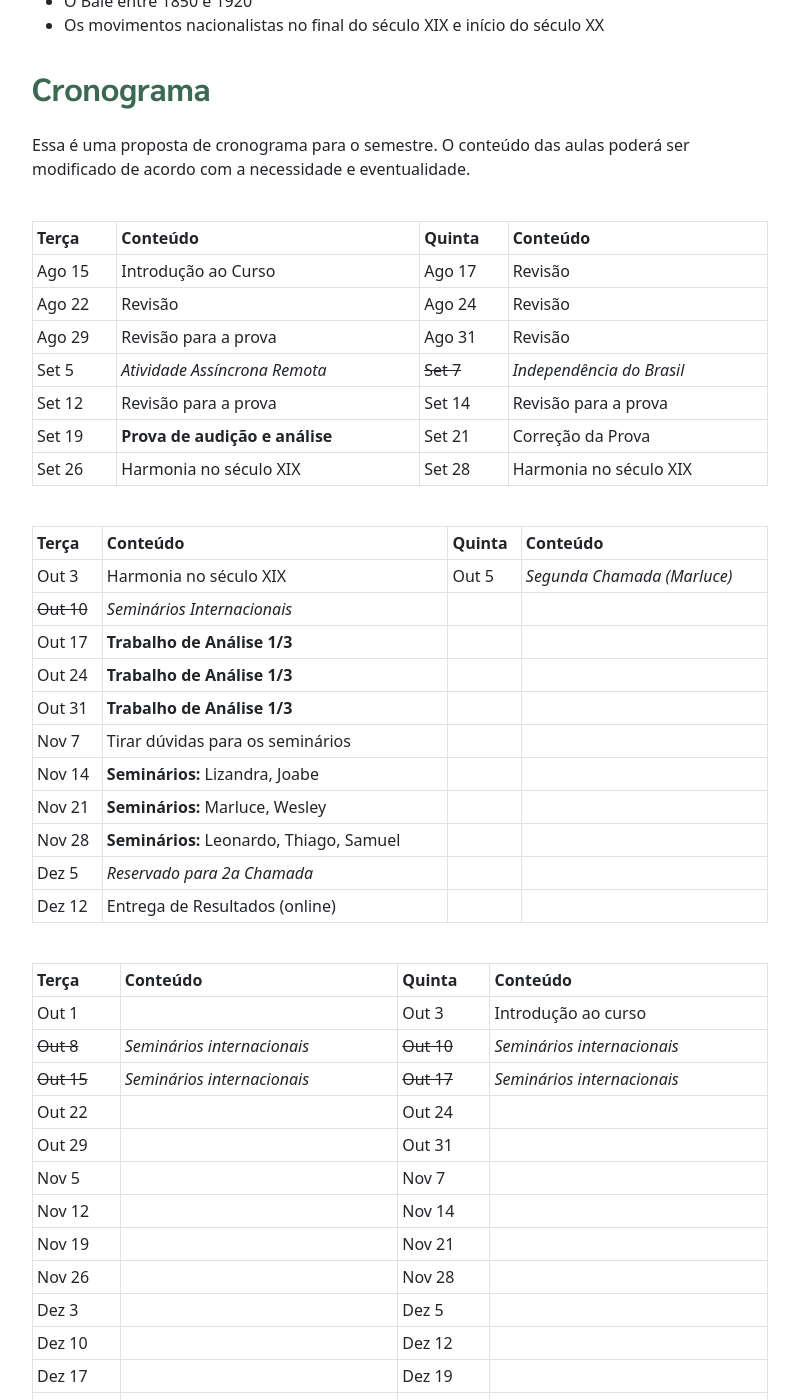
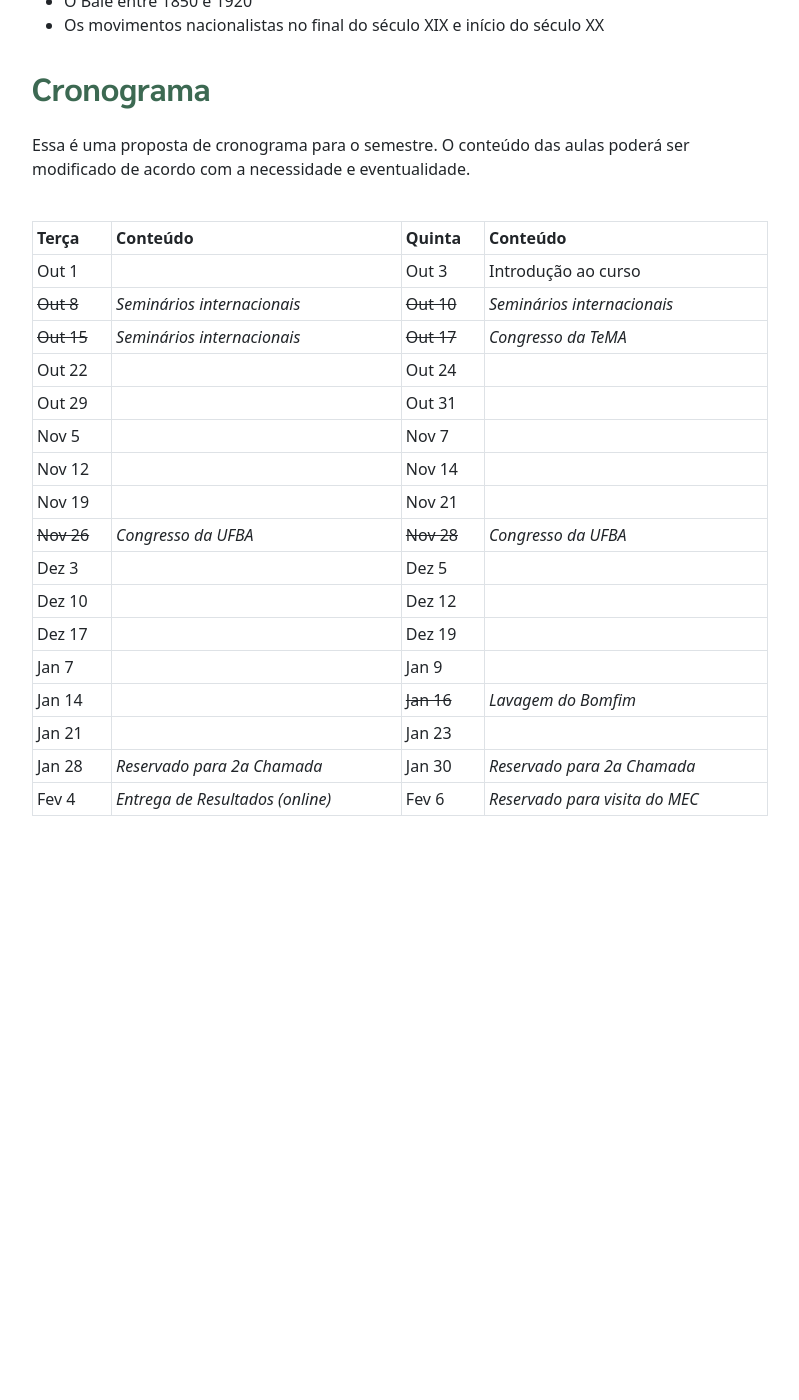
Before and after one commit to pedrokroger/pedrokroger.github.io, a Jekyll site: the page built from aulas/lem8.md, in a window 1280 px wide and 1400 px high, scrolled down 1691 px. Shown: the whole window, without its empty margins (50-849 px from the left). Built offline with Jekyll 4.4.1, drawn with Linux system fonts in a browser that asks for light colours; after the commit the page ends 2547 px from its top, so only the background shows below that.

Commit message:
Rascunho conteúdo programático LEM 8

```diff
--- a/aulas/lem8.md
+++ b/aulas/lem8.md
@@ -62,55 +62,44 @@ aluno(a) e deverá ter algum recurso harmônico interessante. A apresentação o
 - O Balé entre 1850 e 1920
 - Os movimentos nacionalistas no final do século XIX e início do século XX
 
+{% comment %}
+- Musica uma unica escala => lira, modos gregos, ali farka toure, minimalismo, eletronica
+- Pentatonica: porque não em musica classica? (Debussy, Bartok)
+- Total cromatico => compara com unica escala => dodecafonismo (tambem na musica moderna, heavy metal, caetano)
+- Quantas escalas existem? sonoridades
+- Forma fechada: lamento, passacaglia, blues 12 compassos
+- Influencia de J. Williams (Holst, etc) => analisar como soa
+- Textural e repetição: vivaldi, beethoven, wagner, gurrelieder, vertigo (hermann), zimmer
+- Modernismo. Nacionalismo, outras sonoridades: Debussy, Bartok, Villa-Lobos, Guerra-Peixe (+ argentino, mexicano)
+
+- Harmonia cromatica sec 19 (schoenberg)
+- Acorde aumentado: Liszt
+- Contexto historico: harmonia para forma (sinfonia, sonata) vs harmonia para expressão (poema sinfonico, opera)
+- Influência desse periodo na era moderna e musica de filme (Korngold, Hermann)
+{% endcomment %}
+
 
 ## Cronograma
 
 Essa é uma proposta de cronograma para o semestre. O conteúdo das aulas poderá
 ser modificado de acordo com a necessidade e eventualidade.
 
-| Terça  | Conteúdo                       | Quinta    | Conteúdo                  |
-|:-------|:-------------------------------|:----------|:--------------------------|
-| Ago 15 | Introdução ao Curso            | Ago 17    | Revisão                   |
-| Ago 22 | Revisão                        | Ago 24    | Revisão                   |
-| Ago 29 | Revisão para a prova           | Ago 31    | Revisão                   |
-| Set 5  | *Atividade Assíncrona Remota*  | ~~Set 7~~ | _Independência do Brasil_ |
-| Set 12 | Revisão para a prova           | Set 14    | Revisão para a prova      |
-| Set 19 | **Prova de audição e análise** | Set 21    | Correção da Prova         |
-| Set 26 | Harmonia no século XIX         | Set 28    | Harmonia no século XIX    |
-
-
-| Terça      | Conteúdo                                 | Quinta | Conteúdo                    |
-|:-----------|:-----------------------------------------|:-------|:----------------------------|
-| Out 3      | Harmonia no século XIX                   | Out 5  | _Segunda Chamada (Marluce)_ |
-| ~~Out 10~~ | _Seminários Internacionais_              |        |                             |
-| Out 17     | **Trabalho de Análise 1/3**              |        |                             |
-| Out 24     | **Trabalho de Análise 1/3**              |        |                             |
-| Out 31     | **Trabalho de Análise 1/3**              |        |                             |
-| Nov 7      | Tirar dúvidas para os seminários         |        |                             |
-| Nov 14     | **Seminários:** Lizandra, Joabe          |        |                             |
-| Nov 21     | **Seminários:** Marluce, Wesley          |        |                             |
-| Nov 28     | **Seminários:** Leonardo, Thiago, Samuel |        |                             |
-| Dez 5      | _Reservado para 2a Chamada_              |        |                             |
-| Dez 12     | Entrega de Resultados (online)           |        |                             |
-
-
-| Terça      | Conteúdo                    | Quinta     | Conteúdo                    |
-|:-----------|:----------------------------|:-----------|:----------------------------|
-| Out 1      |                             | Out 3      | Introdução ao curso         |
-| ~~Out 8~~  | *Seminários internacionais* | ~~Out 10~~ | *Seminários internacionais* |
-| ~~Out 15~~ | *Seminários internacionais* | ~~Out 17~~ | *Seminários internacionais* |
-| Out 22     |                             | Out 24     |                             |
-| Out 29     |                             | Out 31     |                             |
-| Nov 5      |                             | Nov 7      |                             |
-| Nov 12     |                             | Nov 14     |                             |
-| Nov 19     |                             | Nov 21     |                             |
-| Nov 26     |                             | Nov 28     |                             |
-| Dez 3      |                             | Dez 5      |                             |
-| Dez 10     |                             | Dez 12     |                             |
-| Dez 17     |                             | Dez 19     |                             |
-| Jan 7      |                             | Jan 9      |                             |
-| Jan 14     |                             | Jan 16     |                             |
-| Jan 21     |                             | Jan 23     |                             |
-| Jan 28     |                             | Jan 30     |                             |
-| Fev 4      |                             | Fev 6      |                             |
-| Fev 11     |                             | Fev 13     |                             |
+| Terça      | Conteúdo                         | Quinta     | Conteúdo                       |
+|:-----------|:---------------------------------|:-----------|:-------------------------------|
+| Out 1      |                                  | Out 3      | Introdução ao curso            |
+| ~~Out 8~~  | *Seminários internacionais*      | ~~Out 10~~ | *Seminários internacionais*    |
+| ~~Out 15~~ | *Seminários internacionais*      | ~~Out 17~~ | *Congresso da TeMA*            |
+| Out 22     |                                  | Out 24     |                                |
+| Out 29     |                                  | Out 31     |                                |
+| Nov 5      |                                  | Nov 7      |                                |
+| Nov 12     |                                  | Nov 14     |                                |
+| Nov 19     |                                  | Nov 21     |                                |
+| ~~Nov 26~~ | *Congresso da UFBA*              | ~~Nov 28~~ | *Congresso da UFBA*            |
+| Dez 3      |                                  | Dez 5      |                                |
+| Dez 10     |                                  | Dez 12     |                                |
+| Dez 17     |                                  | Dez 19     |                                |
+| Jan 7      |                                  | Jan 9      |                                |
+| Jan 14     |                                  | ~~Jan 16~~ | _Lavagem do Bomfim_            |
+| Jan 21     |                                  | Jan 23     |                                |
+| Jan 28     | *Reservado para 2a Chamada*      | Jan 30     | *Reservado para 2a Chamada*    |
+| Fev 4      | *Entrega de Resultados (online)* | Fev 6      | *Reservado para visita do MEC* |
```
